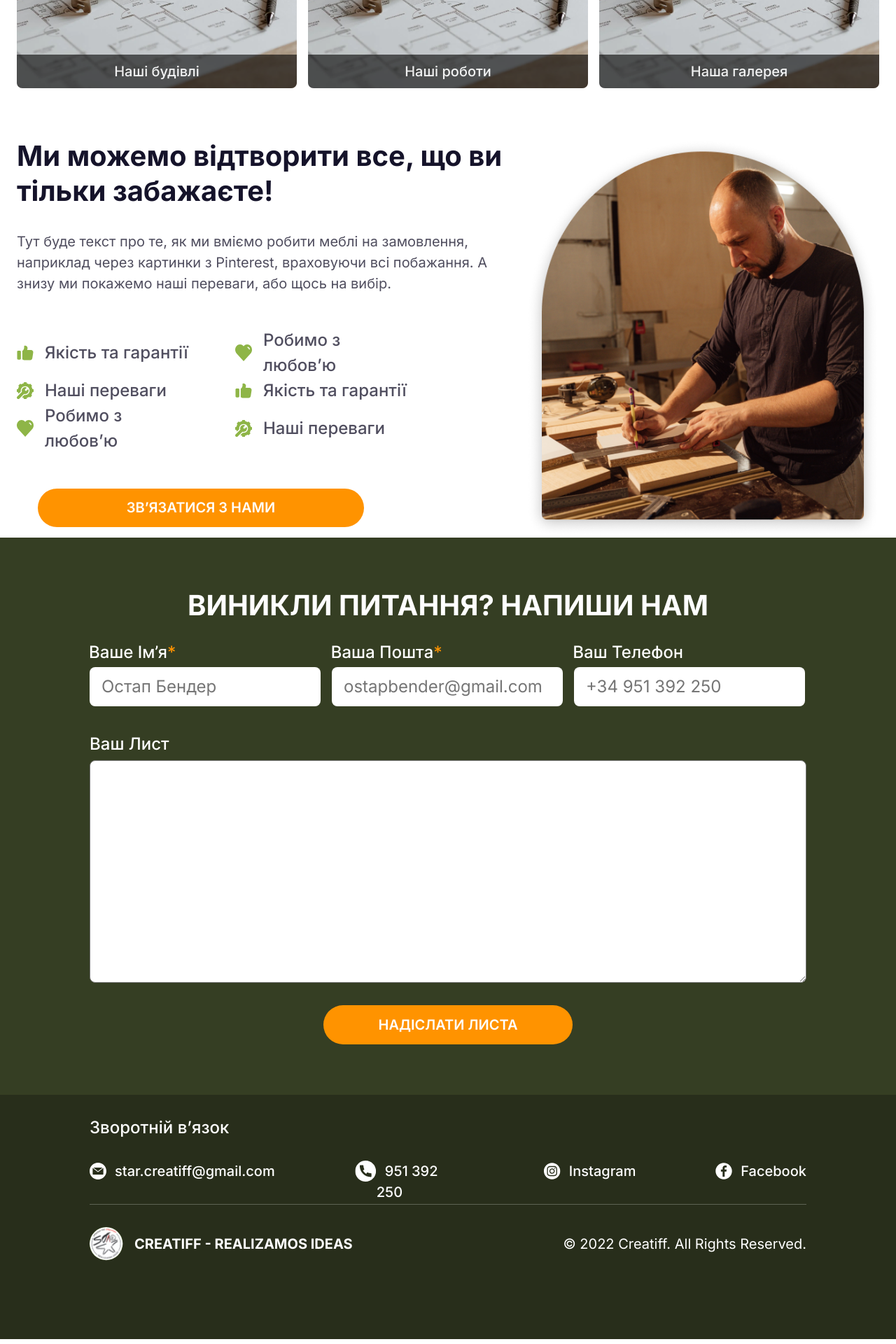
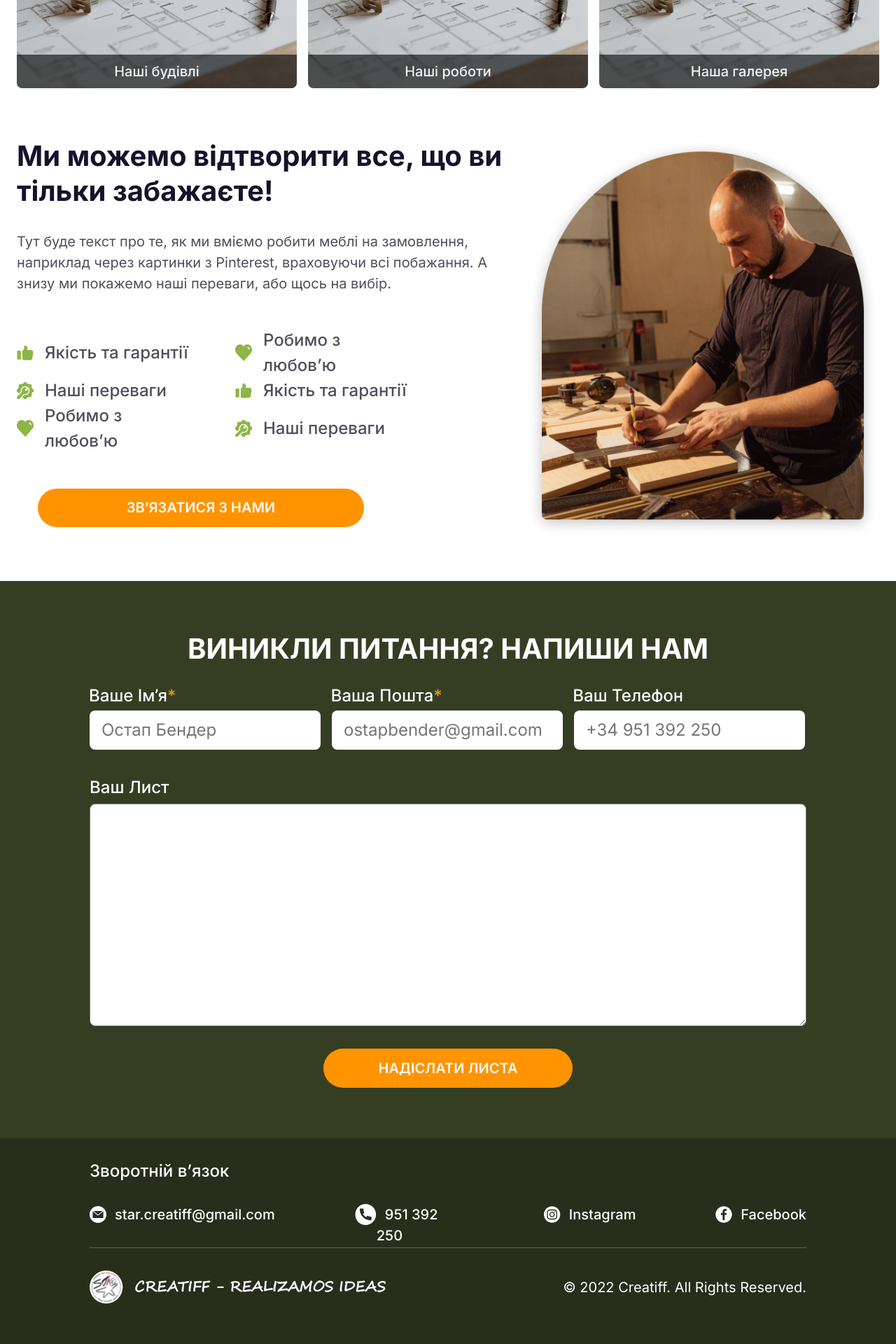
Before and after one commit to ShadePrima/creatiff-app, a React (Create React App) app: page / in a window 1280 px wide. Shown: the part 3380-5300 px from the top of the page at 70% size. Built offline with nearby package versions, Linux system fonts and the light colour scheme.

Commit message:
fix fonts

```diff
--- a/src/components/Advantages/Advantages.module.scss
+++ b/src/components/Advantages/Advantages.module.scss
@@ -1,8 +1,9 @@
 @import '../../styles/variables';
 
 .root {
-  margin-top: $margin-section;
+  // margin-top: $margin-section;
   min-height: 570px;
+  padding: 72px 0 62px;
 }
 
 .flexContainer {
--- a/src/components/Footer/Footer.module.scss
+++ b/src/components/Footer/Footer.module.scss
@@ -52,7 +52,7 @@
 }
 
 .logo {
-  width: 418px;
+  width: 423px;
 }
 
 .copyright {
--- a/src/components/Footer/index.jsx
+++ b/src/components/Footer/index.jsx
@@ -1,10 +1,10 @@
 import React from 'react'
-import styles from './Footer.module.scss'
 import emailIcon from '../../assets/icons/Email.svg'
 import phoneIcon from '../../assets/icons/Telephone.svg'
 import instaIcon from '../../assets/icons/Instagram.svg'
 import faceIcon from '../../assets/icons/Facebook.svg'
 import LogoFooter from '../../ui/LogoFooter'
+import styles from './Footer.module.scss'
 
 const contacts = [
   {
--- a/src/styles/_variables.scss
+++ b/src/styles/_variables.scss
@@ -41,6 +41,20 @@ $margin32: 32px;
 @mixin title3() {
   font-weight: 500;
   font-size: 20px;
+  line-height: 150%;
+}
+
+@mixin text1() {
+  font-style: normal;
+  font-weight: 400;
+  font-size: 20px;
+  line-height: 150%;
+}
+
+@mixin text2() {
+  font-style: normal;
+  font-weight: 400;
+  font-size: 16px;
   line-height: 150%;
 }
 
@@ -136,17 +150,3 @@ $margin32: 32px;
   line-height: 150%;
   color: $color-text-black;
 }
-
-@mixin text1() {
-  font-style: normal;
-  font-weight: 400;
-  font-size: 20px;
-  line-height: 150%;
-}
-
-@mixin text2() {
-  font-style: normal;
-  font-weight: 400;
-  font-size: 16px;
-  line-height: 150%;
-}
--- a/src/ui/LogoFooter/Logo.module.scss
+++ b/src/ui/LogoFooter/Logo.module.scss
@@ -13,10 +13,10 @@
 }
 
 .logoTitle {
-  color: $color-text-white;
-  font-family: 'Inter', sans-serif;
+  font-family: 'Segoe Script', sans-serif;
   font-weight: 700;
   font-size: 20px;
   line-height: 1.5;
   text-transform: uppercase;
+  color: $color-text-white;
 }
--- a/src/ui/LogoFooter/index.jsx
+++ b/src/ui/LogoFooter/index.jsx
@@ -1,6 +1,6 @@
 import React from 'react'
+import logoIcon from '../../assets/icons/Logo.svg'
 import styles from './Logo.module.scss'
-import logoIcon from '../../assets/icons/Logo.svg'
 
 const LogoFooter = () => {
   return (
```
